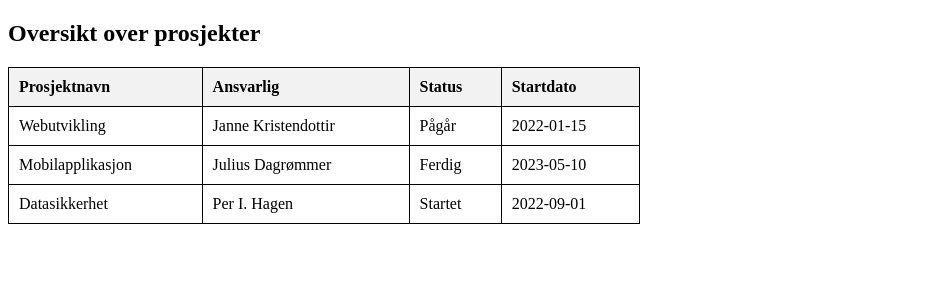
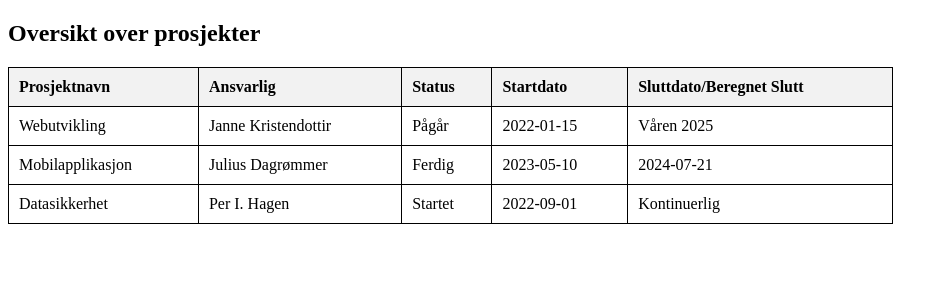
Before and after one commit to Lordkissa97/Moduler-IS-115, a PHP site: page /oppgv4_4.php in a window 1280 px wide. Shown: the top 300 px of the page, without its empty margins (0-948 px from the left). Run offline with PHP 8.4, Linux system fonts and the light colour scheme.

Commit message:
modul4 ferdig

```diff
--- a/modul4/oppgv4_4.php
+++ b/modul4/oppgv4_4.php
@@ -1,23 +1,26 @@
 <?php
-// Definerer en multidimensjonal matrise med informasjon om prosjekter
+// Definerer multidimensjonal matrise med informasjon om prosjekter
 $prosjekter = [
     [
         'Prosjektnavn' => 'Webutvikling',
         'Ansvarlig' => 'Janne Kristendottir',
         'Status' => 'Pågår',
-        'Startdato' => '2022-01-15'
+        'Startdato' => '2022-01-15',
+        'Sluttdato' => 'Våren 2025'
     ],
     [
         'Prosjektnavn' => 'Mobilapplikasjon',
         'Ansvarlig' => 'Julius Dagrømmer',
         'Status' => 'Ferdig',
-        'Startdato' => '2023-05-10'
+        'Startdato' => '2023-05-10',
+        'Sluttdato' => '2024-07-21'
     ],
     [
         'Prosjektnavn' => 'Datasikkerhet',
         'Ansvarlig' => 'Per I. Hagen',
         'Status' => 'Startet',
-        'Startdato' => '2022-09-01'
+        'Startdato' => '2022-09-01',
+        'Sluttdato' => 'Kontinuerlig'
     ]
 ];
 ?>
@@ -30,7 +33,7 @@ $prosjekter = [
     <title>Prosjektoversikt</title>
     <style>
         table {
-            width: 50%;
+            width: 70%;
             border-collapse: collapse;
         }
         table, th, td {
@@ -53,6 +56,7 @@ $prosjekter = [
             <th>Ansvarlig</th>
             <th>Status</th>
             <th>Startdato</th>
+            <th>Sluttdato/Beregnet Slutt</th>
         </tr>
         <?php
         // Går gjennom hver prosjektrad i matrisen og skriver ut informasjonen
@@ -62,6 +66,7 @@ $prosjekter = [
             echo "<td>{$prosjekt['Ansvarlig']}</td>";
             echo "<td>{$prosjekt['Status']}</td>";
             echo "<td>{$prosjekt['Startdato']}</td>";
+            echo "<td>{$prosjekt['Sluttdato']}</td>";
             echo "</tr>";
         }
         ?>
```
